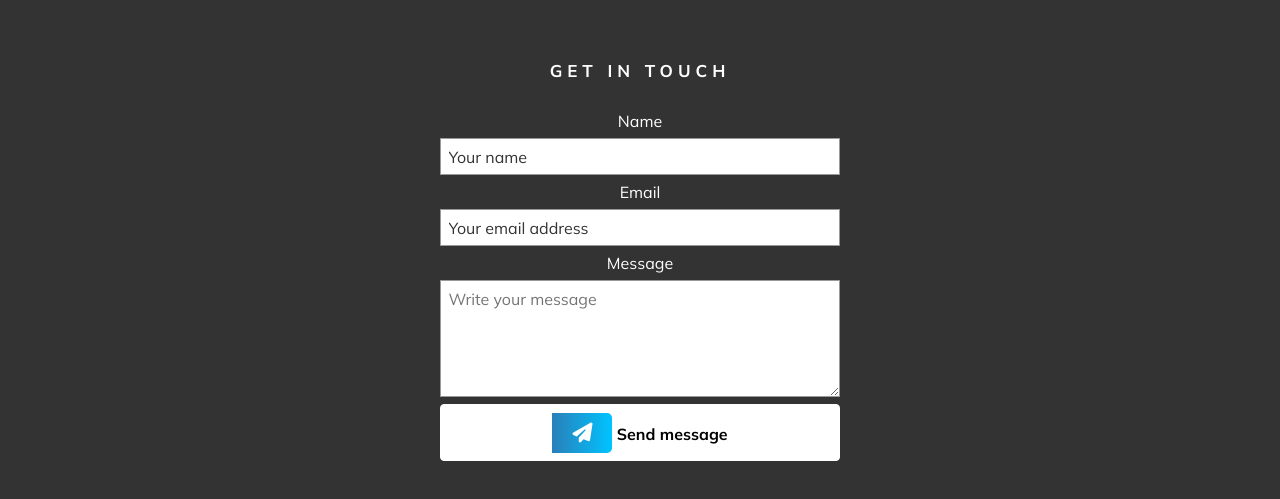
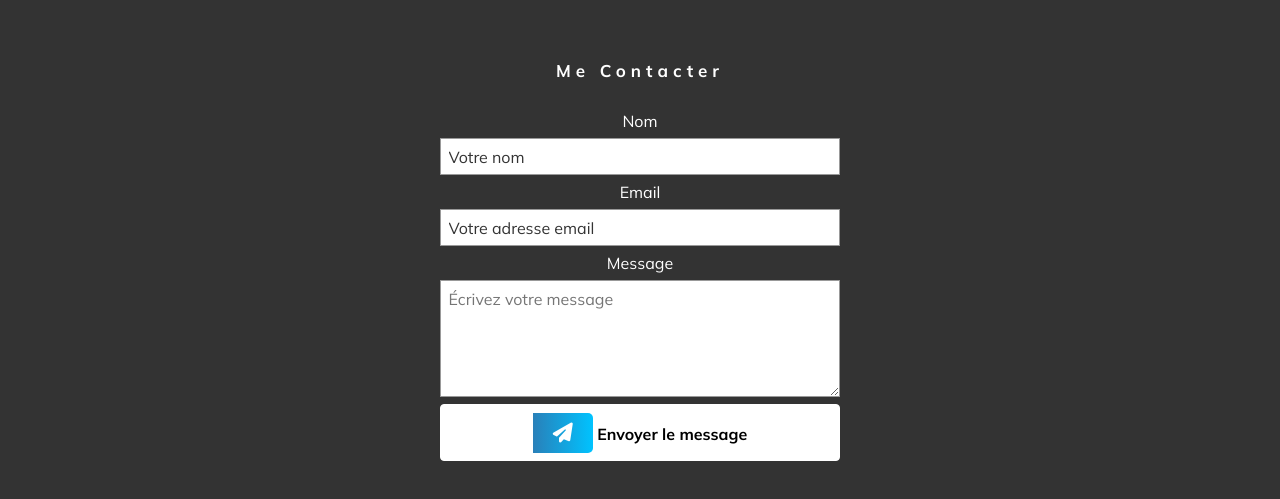
Before and after one commit to OumarDiagne/CV-Doudou, a website: page index.html in a window 1280 px wide. Shown: the part 3108-3607 px from the top of the page. Drawn offline with Linux system fonts and the light colour scheme.

Commit message:
final correction francais

```diff
--- a/index.html
+++ b/index.html
@@ -399,7 +399,7 @@
       </main>
 
       <footer>
-        <h2 class="title-small">GET IN TOUCH</h2>
+        <h2 class="title-small">Me Contacter</h2>
 
         <form
           name="contact-en"
@@ -417,12 +417,12 @@
             </label>
           </p>
 
-          <label for="name-en">Name</label>
+          <label for="name-en">Nom</label>
           <input
             id="name-en"
             type="text"
             name="name"
-            placeholder="Your name"
+            placeholder="Votre nom"
             required
           />
 
@@ -431,7 +431,7 @@
             id="email-en"
             type="email"
             name="email"
-            placeholder="Your email address"
+            placeholder="Votre adresse email"
             required
           />
 
@@ -439,14 +439,14 @@
           <textarea
             id="message-en"
             name="message"
-            placeholder="Write your message"
+            placeholder="Écrivez votre message"
             rows="5"
             required
           ></textarea>
 
           <button type="submit">
             <i class="fa-solid fa-paper-plane postfix" aria-hidden="true"></i>
-            Send message
+            Envoyer le message
           </button>
         </form>
       </footer>
```
